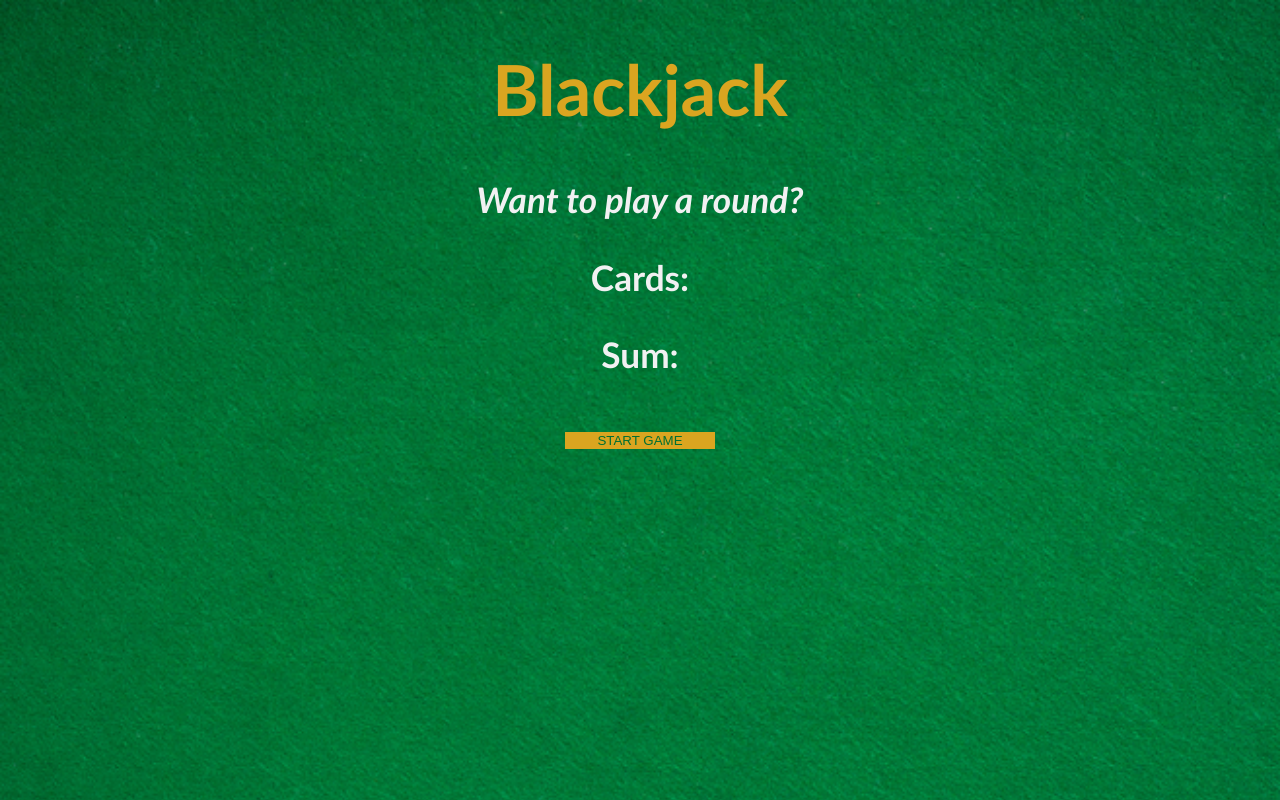
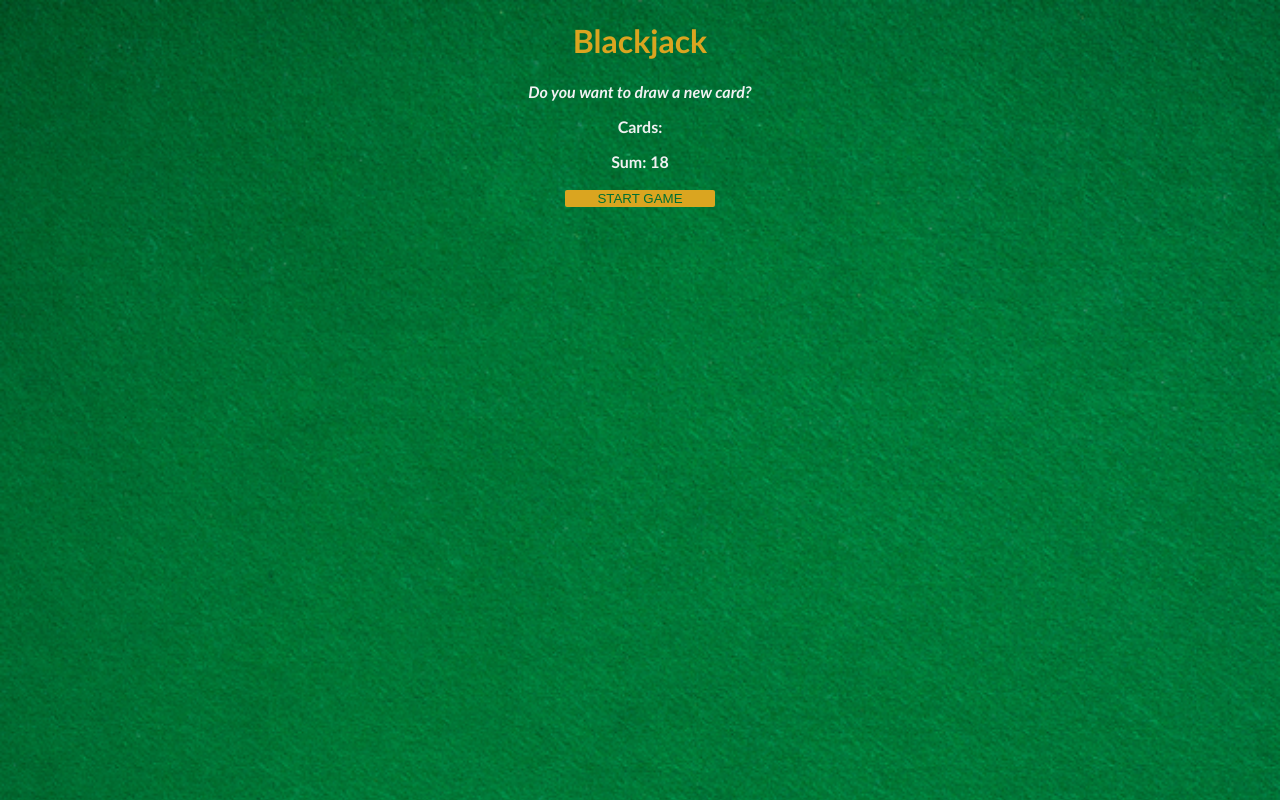
Before and after one commit to Hernandez-Marcos/Blackjack-game, a plain HTML site: page index.html in a window 1280 px wide. Both pictures are taken after a click on the button "START GAME". Drawn offline with Linux system fonts and the light colour scheme.

Commit message:
Added sum

```diff
--- a/index.html
+++ b/index.html
@@ -11,7 +11,7 @@
     <h1>Blackjack</h1>
     <p id="message-el">Want to play a round?</p>
     <p>Cards:</p>
-    <p>Sum:</p>
+    <p id="sum-el">Sum: </p>
     <button onclick="startGame()">START GAME</button>
     <script src="index.js"></script>
 </body>
--- a/index.js
+++ b/index.js
@@ -10,18 +10,21 @@
 let secondCard = Math.floor(Math.random() * 10) + 2;
 let sum = firstCard + secondCard;
 let hasBlackJack = false;
-let isAlive = true
-let message = ""
+let isAlive = true;
+let message = "";
+let messageEl = document.getElementById("message-el");
+let sumEl = document.getElementById("sum-el")
 
 function startGame() {
     if (sum < 21) {
-        message = "Do you want to draw a new card? 🙂";
+        message = "Do you want to draw a new card?";
     } else if (sum === 21) {
-        message = "Wohoo! You've got Blackjack! 🥳";
+        message = "Wohoo! You've got Blackjack!";
         hasBlackJack = true;
     } else {
-        message = "You're out of the game! 😭";
+        message = "You're out of the game!";
         isAlive = false;
-    }
-    console.log(message)
+    };
+    messageEl.textContent = message;
+    sumEl.textContent = "Sum: " + sum;
 }
--- a/styles.css
+++ b/styles.css
@@ -3,7 +3,6 @@
     background-image: url(images/table.png);
     background-size: cover;
     text-align: center;
-    font-size: 2.2em;
     color: #F1F1F2;
     font-weight: bold;
 
@@ -21,5 +20,7 @@
     color: #016f32;
     width: 150px;
     background: goldenrod;
-    border: 0;
+    border: none;
+    border-radius: 2px;
+
 }
```
